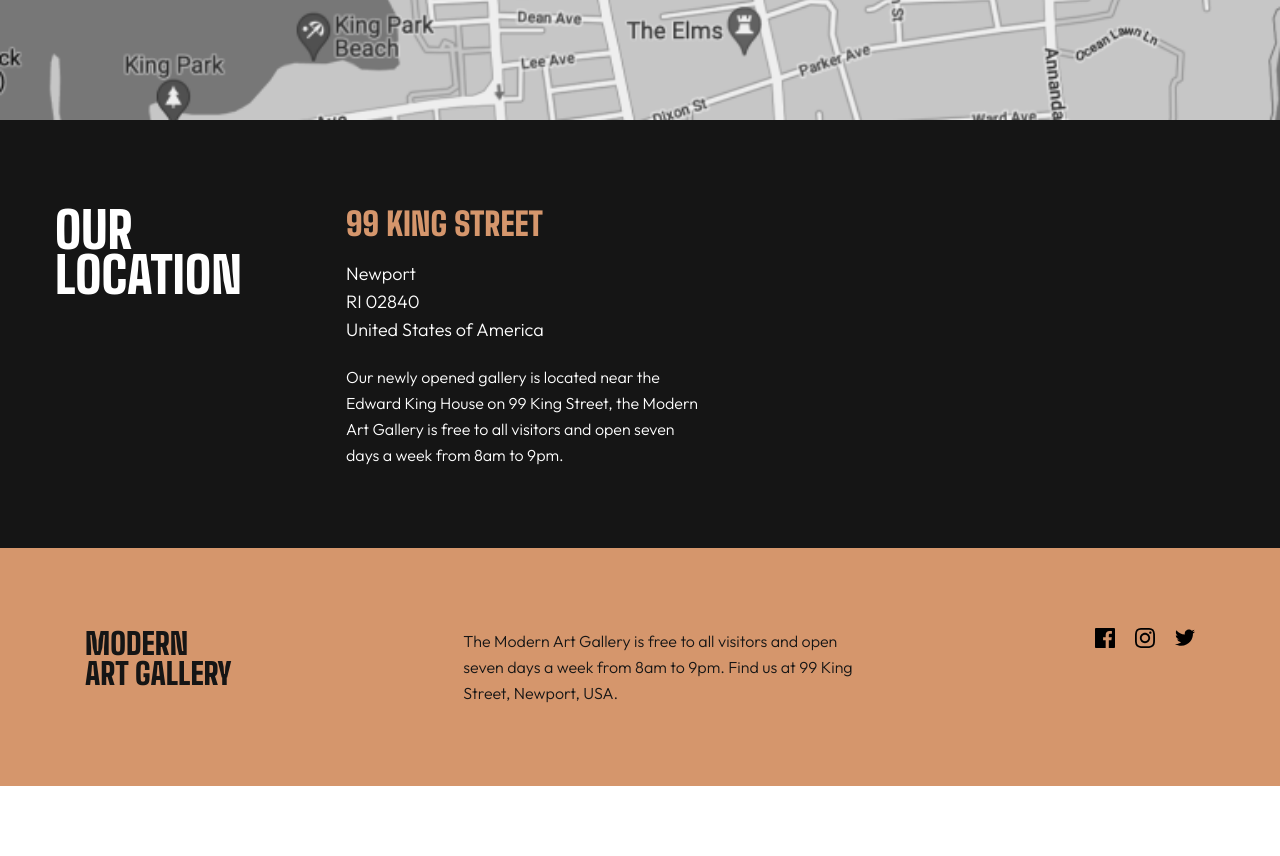
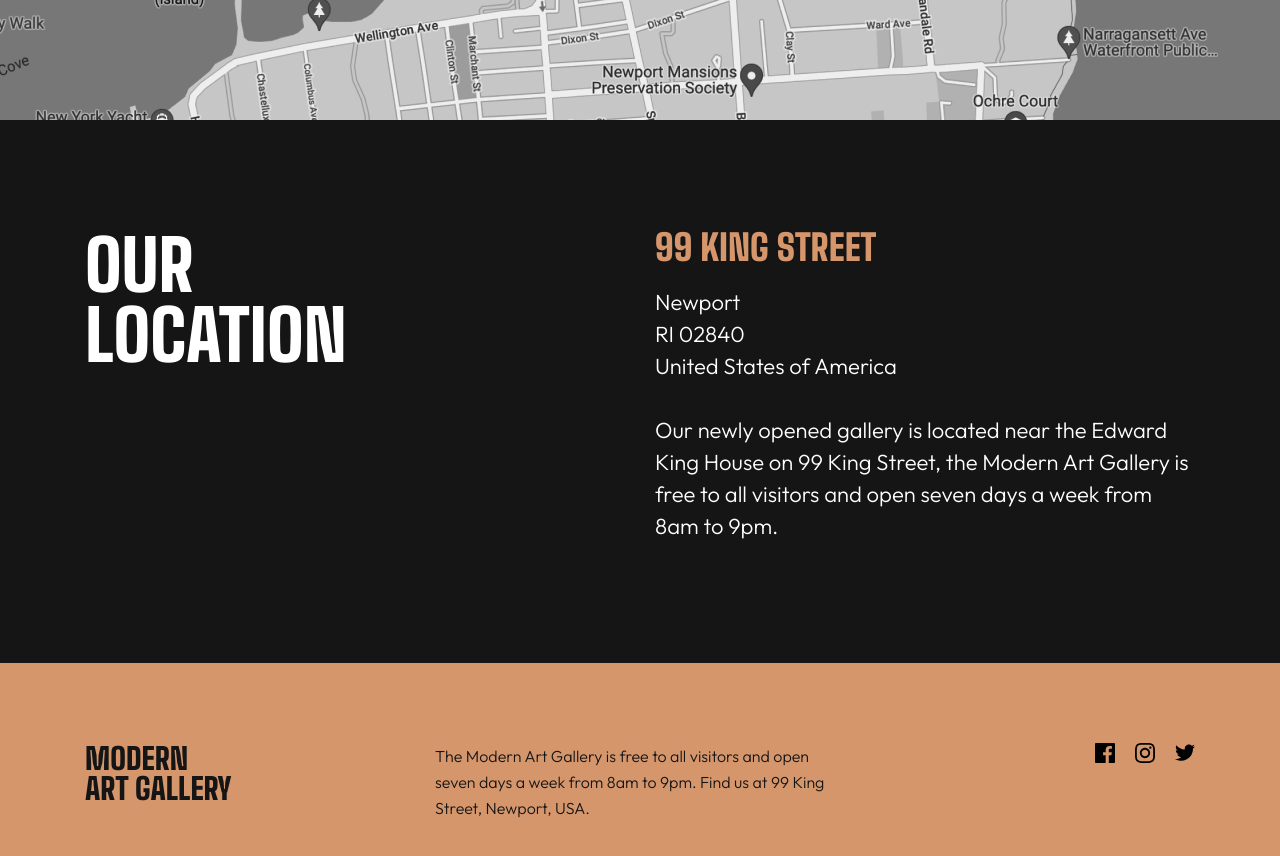
Before and after one commit to jesusvillarroel/Art-Gallery, a website built with Vite: page location.html in a window 1280 px wide. Shown: the part 480-1336 px from the top of the page. Before the commit the page ends 1266 px from the top, so only its background shows below. Built offline with nearby package versions, Linux system fonts and the light colour scheme.

Commit message:
feat: agregamos estilos a location modo escritorio

```diff
--- a/location.html
+++ b/location.html
@@ -21,7 +21,9 @@
       <!-- 2. Contenedor para el mapa (usando la imagen oficial del reto) -->
      <section class="location-map">
         <picture>
-            <!-- Si la pantalla es de tablet o más grande (incluyendo laptop/desktop), usa esta -->
+            <!-- Si la pantalla es grande -->
+            <source media="(min-width: 1024px)" srcset="/assets/image-map-desktop.png" />
+            <!-- Si la pantalla es de tablet -->
             <source media="(min-width: 768px)" srcset="/assets/image-map-tablet.png" />
             <!-- Si es móvil, usa esta -->
             <img src="/assets/image-map-mobile.png" alt="Mapa de localización de la galería" />
--- a/sass/stylesheets/layout/_footer.scss
+++ b/sass/stylesheets/layout/_footer.scss
@@ -37,10 +37,25 @@
                         img{
                             width: 2rem;
                             height: 2rem;
+                            transition: transform 0.3s ease;
+                            // opacity: 0.6;
+                            // transition: opacity 0.3s ease;
                         }
                     }
+
                 }
+                //ideal para fondo oscuro uso de opacity
+                //  @media (hover: hover) {
+                //     a:hover img {
+                //      opacity: 1; // Brillan al 100% al pasar el mouse
+                //     }
+                // }
+                @media (hover: hover) {
+                    a:hover img{
+                        transform: scale(1.15);
+                    }
 
+                }
             }
         }
         //footer para tablet
@@ -60,10 +75,14 @@
 
         }
          @include vp.responder-a("large"){
-
+           display: grid;
+           grid-template-columns: 35rem 1fr auto;
+           align-items: flex-start;
            width: 111rem;
            padding: 0;
            padding: 8rem 0;
+           margin-left: auto;
+           margin-right: auto;
            p{
             max-width: 40rem;
            }
--- a/sass/stylesheets/layout/_location-info.scss
+++ b/sass/stylesheets/layout/_location-info.scss
@@ -68,4 +68,37 @@
         }
 
     }
+    //estilo para pantalla grande
+    @include vp.responder-a('large'){
+        padding: 11rem 0 12.1rem 0;
+        .container{
+            padding: 0;
+            width: 111rem;
+            margin-left: auto;
+            margin-right: auto;
+            grid-template-columns: 35rem 1fr;
+            column-gap: 22rem;
+        }
+        &__title{
+            font-size: 7rem;
+            line-height: 7rem;
+            margin: 0;
+        }
+        &__address{
+            h2{
+                font-size: 3.6rem;
+                line-height: 3.6rem;
+            }
+            p{
+                font-size: 2.2rem;
+                line-height: 3.2rem;
+            }
+            margin-bottom: 3.2rem;
+        }
+        &__text{
+            font-size: 2.2rem;
+            line-height: 3.2rem;
+            max-width: 100%
+        }
+    }
 }
--- a/sass/stylesheets/pages/_location.scss
+++ b/sass/stylesheets/pages/_location.scss
@@ -13,7 +13,10 @@
         width: 100%;
         //para tablet le damos una separacion por la izquierda
         @include vp.responder-a('medium'){
-            padding-left: 3.8rem;
+            padding-left: 3.9rem;
+        }
+        @include vp.responder-a('large'){
+            padding-left: 16.5rem;
         }
     }
 
@@ -32,5 +35,10 @@
         @include vp.responder-a('medium'){
             height: 60rem;
         }
+        @include vp.responder-a('large'){
+            width:100%;
+            height: 60rem;
+        }
+
     }
 }
```
Also changed, not shown: public/assets/image-map-desktop.png (added).
